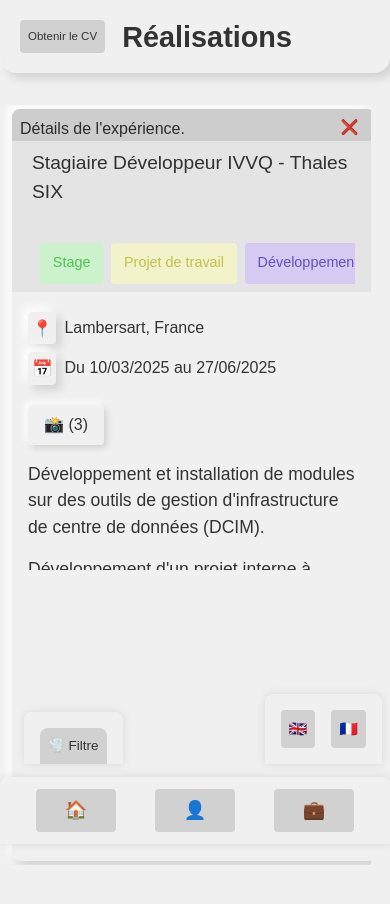
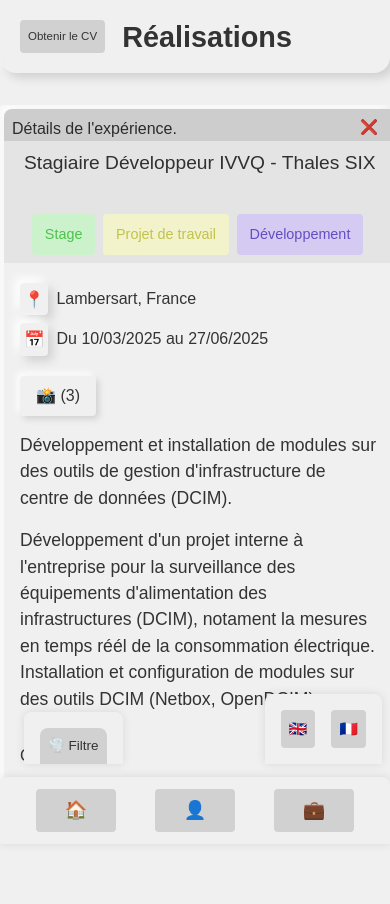
Before and after one commit to totoc2428/cv, a React (Vite) app: page /work/1 in a window 390 px wide. Both pictures are taken after a click on the button 197 px from the left and 178 px from the top of the page. Shown: the top 904 px of the page. Before the commit the page ends 865 px from the top, so only its background shows below. Built offline with nearby package versions, Linux system fonts and the light colour scheme.

Commit message:
feat: adjust experience and skill detail styles for better responsiveness

```diff
--- a/public/style/components/exp/exps.css
+++ b/public/style/components/exp/exps.css
@@ -374,9 +374,9 @@
   }
 
   .exp-detail {
-    max-height: 45vh;
+    max-height: calc(100dvh - 9rem);
     width: 100%;
-    overflow-y: scroll;
+    overflow: hidden;
   }
 
   .exp-detail .header-exp-detail .content h1 {
@@ -384,10 +384,19 @@
   }
 
   .exp-detail .main-exp-detail {
-    max-height: 100% !important;
-    margin-bottom: 10rem;
-    overflow-y: scroll !important;
+    height: auto !important;
+    max-height: calc(100dvh - 18rem) !important;
+    margin-bottom: 0;
+    padding-bottom: 8rem;
+    overflow-y: auto !important;
+    scrollbar-width: none;
     transition: all 0.3s ease;
+  }
+
+  .exp-detail .main-exp-detail::-webkit-scrollbar {
+    display: none;
+    width: 0;
+    height: 0;
   }
 
   .exp-detail .main-exp-detail .item.location,
--- a/public/style/components/exp/skills.css
+++ b/public/style/components/exp/skills.css
@@ -181,6 +181,16 @@
   color: #831111;
 }
 
+.skill-detail[class*="univ-lille"] {
+  background-color: #32a68c;
+  color: #002d2d;
+}
+
+.skill-detail[class*="univ-lille"] {
+  background-color: #af2300;
+  color: #e9ad09;
+}
+
 /* Default color as fallback */
 .skill-detail {
   background-color: #f0f0f0;
--- a/public/style/view/work.css
+++ b/public/style/view/work.css
@@ -108,16 +108,22 @@
     flex-wrap: nowrap;
     justify-content: flex-start;
     align-items: flex-start;
-    gap: 0.5rem;
-    width: 99vw !important;
-    height: 90vh;
+    gap: 0;
+    width: 100vw !important;
+    max-width: 100vw !important;
+    height: 100dvh;
     overflow: hidden;
     padding: 0.25rem !important;
+    padding-bottom: 8.5rem !important;
+    box-sizing: border-box;
   }
 
   .work-section.open {
     overflow: hidden;
-    width: 99vw !important;
+    width: 100vw !important;
+    max-width: 100vw !important;
+    margin-left: 0 !important;
+    gap: 0;
   }
 
   .work-section .exp-list {
@@ -142,13 +148,19 @@
   }
 
   .work-section .exp-detail {
-    width: 100%;
-    min-width: 100%;
+    width: 100vw;
+    min-width: 100vw;
     height: 100%;
     max-height: 100% !important;
     margin-top: 1rem;
-    margin-bottom: 5rem;
+    margin-bottom: 0;
     transition: all 0.3s ease;
+  }
+
+  .work-section.open .exp-detail {
+    width: 100vw;
+    min-width: 100vw;
+    max-width: 100vw;
   }
 
   .header-exp-detail .nav-exp-detail .title {
```
